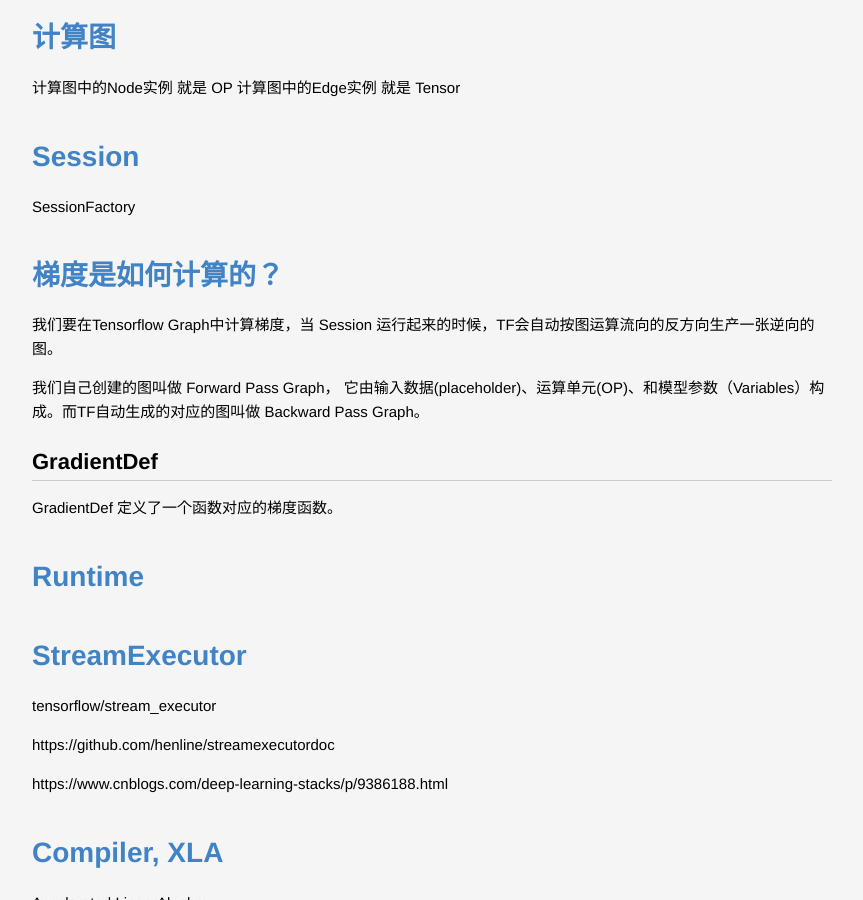
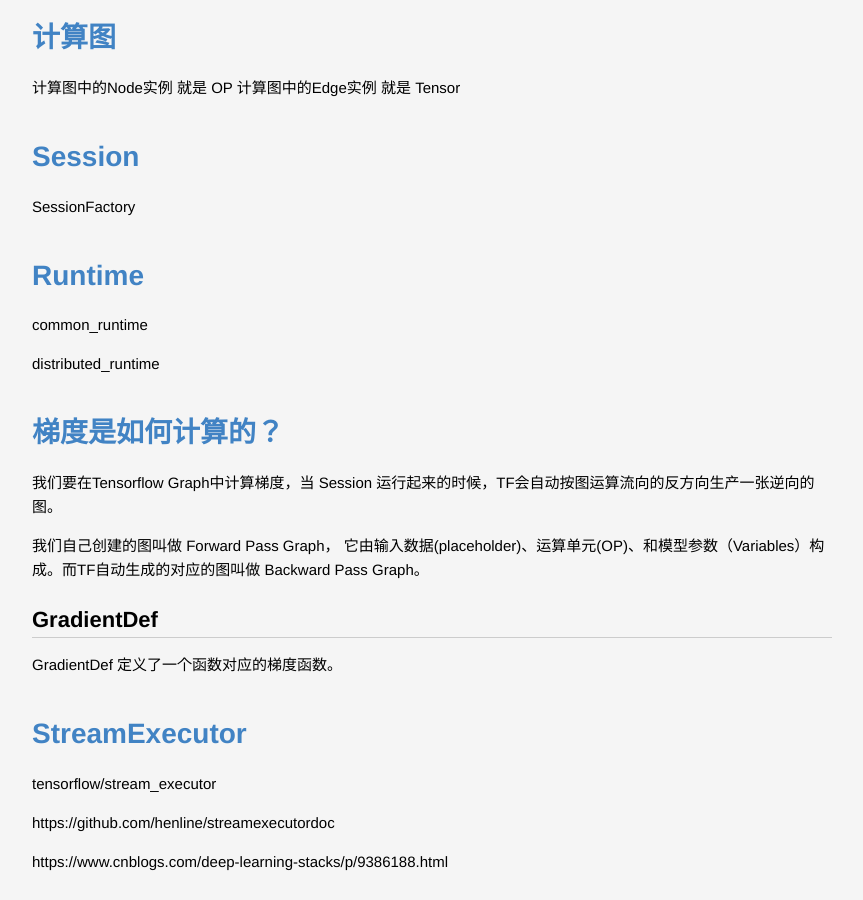
Before and after one commit to lucky521/blog, a Jekyll site: the page built from _posts/ml/2017-11-20-Tensorflow-Internal.markdown, in a window 1280 px wide and 900 px high, scrolled down 3240 px. Shown: the whole window, without its empty margins (208-1071 px from the left). Built offline with Jekyll 4.4.1, drawn with Linux system fonts in a browser that asks for light colours.

Commit message:
update blog

```diff
--- a/_posts/framework/2021-11-06-cuda.markdown
+++ b/_posts/framework/2021-11-06-cuda.markdown
@@ -195,6 +195,11 @@
 
 
 
+# 参考
+
+[CUDA的四种主机存储访问方式](https://kaibaoom.tw/2020/07/21/cuda-four-memory-access/)
+
+
 
 
 
--- a/_posts/ml/2017-11-20-Tensorflow-Internal.markdown
+++ b/_posts/ml/2017-11-20-Tensorflow-Internal.markdown
@@ -145,6 +145,14 @@
 
 
 
+# Runtime
+
+common_runtime
+
+distributed_runtime
+
+
+
 
 
 
--- a/_posts/tech/2020-06-01-x-db.markdown
+++ b/_posts/tech/2020-06-01-x-db.markdown
@@ -218,5 +218,4 @@
 [关于 TiDB 的正确使用姿势](https://zhuanlan.zhihu.com/p/25574778)
 [字节跳动自研强一致在线 KV &表格存储实践 - 上篇](https://mp.weixin.qq.com/s?__biz=MzI1MzYzMjE0MQ==&mid=2247485932&idx=1&sn=28394ff3b8ac272852f22105c3768d0f&chksm=e9d0c20edea74b18d6d8eaa0720c52351b4bfaeb0ebde24e08db4c899012d2ad90c2aa977806&token=911418867&lang=zh_CN&scene=21#wechat_redirect)
 [字节跳动自研强一致在线 KV &表格存储实践 - 下篇](https://mp.weixin.qq.com/s?__biz=MzI1MzYzMjE0MQ==&mid=2247485942&idx=1&sn=01192ff69299de3a007de789ac84564b&chksm=e9d0c214dea74b0245c5d4ac0854d23a113ccc55e3ee042fc1239e14d5860817f1d88fc9befa&token=1461619284&lang=zh_CN#rd)
-
 https://db-engines.com/en/
```
Also changed, not shown: other parts of _posts/ml/2017-11-20-Tensorflow-Internal.markdown (+0 -1 lines).
